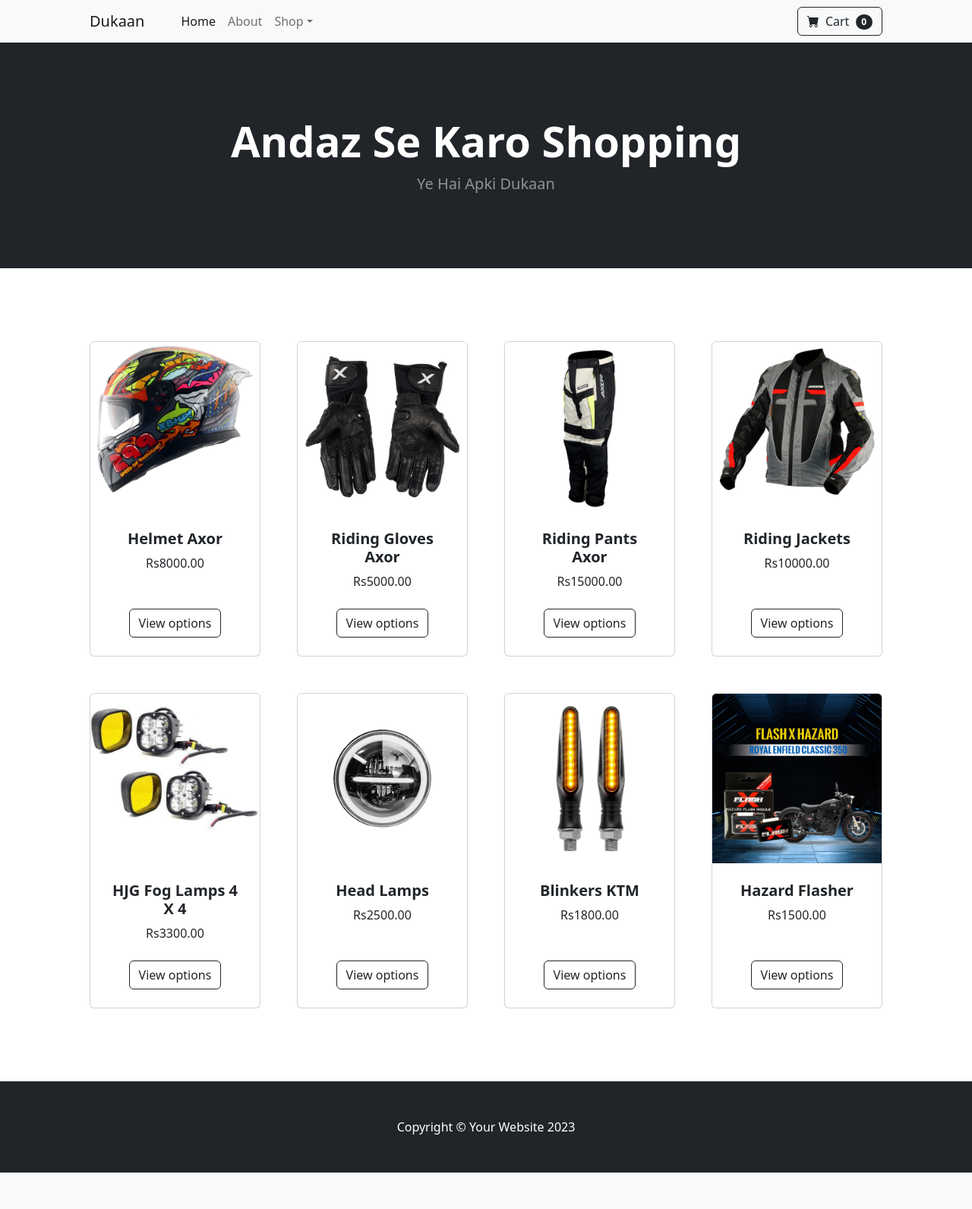
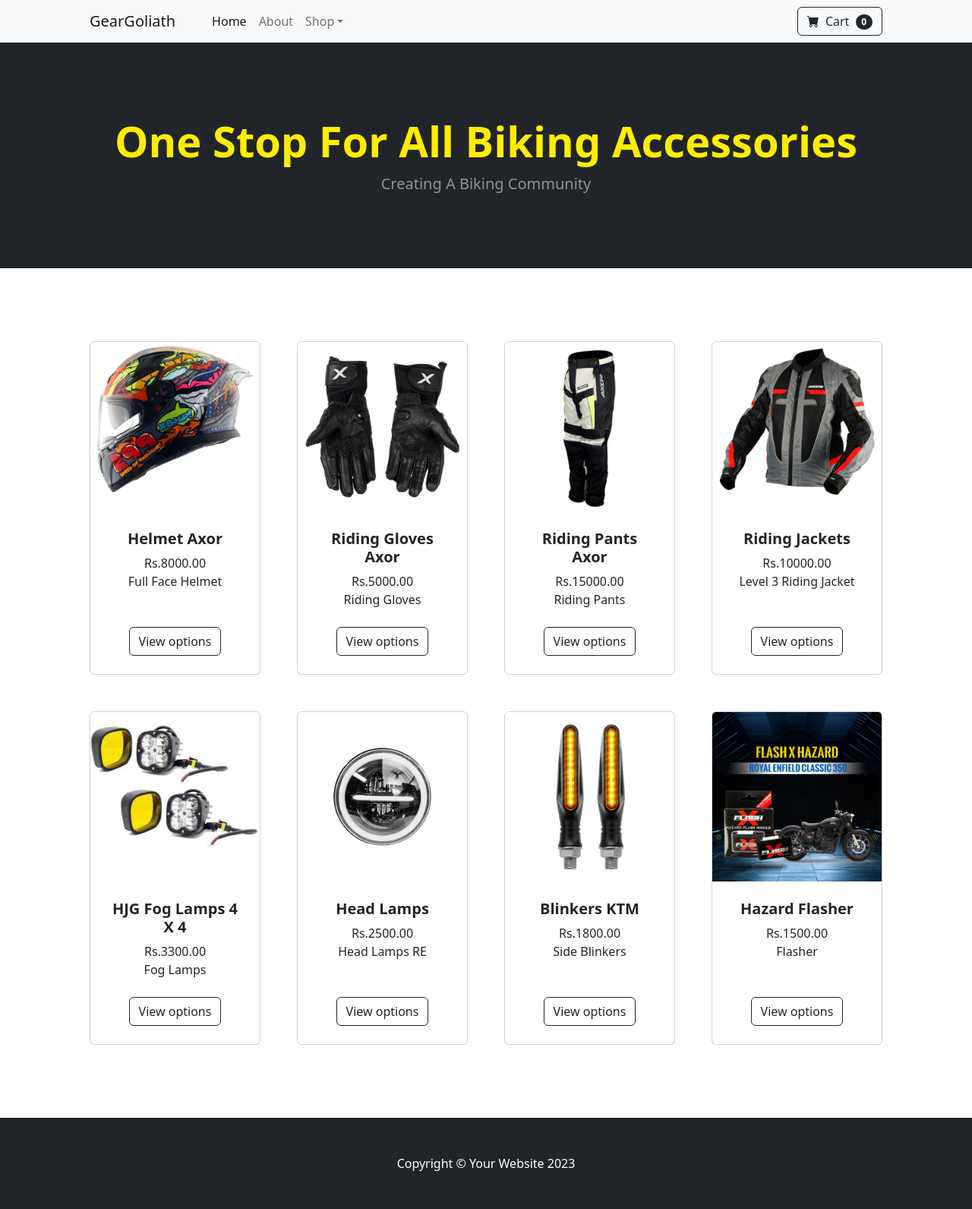
Before and after one commit to Smit07/djangowebapp, a Django app: page / in a window 1280 px wide. Shown: the whole page at 76% size. Before the commit the page ends 1543 px from the top, so only its background shows below. Run offline with Django 5.2, Linux system fonts and the light colour scheme; data comes from the database, SQL or seed files in the repository; both versions use the stored data as it was after the commit; some libraries are stand-ins or nearby versions.

Commit message:
Few Updates to Initial Release

```diff
--- a/store/templates/Home.html
+++ b/store/templates/Home.html
@@ -1,25 +1,45 @@
-{%load static%}
+{% load static %}
 
 <!DOCTYPE html>
 <html lang="en">
 <head>
-        <meta charset="utf-8" />
-        <meta name="viewport" content="width=device-width, initial-scale=1, shrink-to-fit=no" />
-        <meta name="description" content="" />
-        <meta name="author" content="" />
-        <title>Dukaan</title>
+    <meta charset="utf-8">
+    <meta name="viewport" content="width=device-width, initial-scale=1, shrink-to-fit=no">
+    <meta name="description" content="">
+    <meta name="author" content="">
+    <title>GearGoliath</title>
     <!-- Favicon-->
     <link rel="icon" type="image/x-icon" href="{% static 'assets/favicon.ico' %}" />
     <!-- Bootstrap icons-->
     <link href="https://cdn.jsdelivr.net/npm/bootstrap-icons@1.5.0/font/bootstrap-icons.css" rel="stylesheet" />
     <!-- Core theme CSS (includes Bootstrap)-->
     <link href="{% static 'css/styles.css'%}" rel="stylesheet" />
+    <style>
+        .card-hover:hover {
+            transform: translateY(-5px);
+            box-shadow: 0 10px 20px rgba(0, 0, 0, 0.2);
+            transition: transform 0.3s ease, box-shadow 0.3s ease;
+        }
+
+        @keyframes blink {
+            0% { color: red; }
+            20% { color: orange; }
+            40% { color: yellow; }
+            60% { color: green; }
+            80% { color: blue; }
+            100% { color: purple; }
+        }
+
+        .title-blink {
+            animation: blink 2s infinite; /* Adjust animation duration as needed */
+        }
+    </style>
 </head>
 <body>
     <!-- Navigation-->
     <nav class="navbar navbar-expand-lg navbar-light bg-light">
         <div class="container px-4 px-lg-5">
-                <a class="navbar-brand" href="#!">Dukaan</a>
+            <a class="navbar-brand" href="#!">GearGoliath</a>
             <button class="navbar-toggler" type="button" data-bs-toggle="collapse" data-bs-target="#navbarSupportedContent" aria-controls="navbarSupportedContent" aria-expanded="false" aria-label="Toggle navigation"><span class="navbar-toggler-icon"></span></button>
             <div class="collapse navbar-collapse" id="navbarSupportedContent">
                 <ul class="navbar-nav me-auto mb-2 mb-lg-0 ms-lg-4">
@@ -49,8 +69,8 @@
     <header class="bg-dark py-5">
         <div class="container px-4 px-lg-5 my-5">
             <div class="text-center text-white">
-                    <h1 class="display-4 fw-bolder">Andaz Se Karo Shopping</h1>
-                    <p class="lead fw-normal text-white-50 mb-0">Ye Hai Apki Dukaan</p>
+                <h1 class="display-4 fw-bolder title-blink">One Stop For All Biking Accessories</h1>
+                <p class="lead fw-normal text-white-50 mb-0">Creating A Biking Community</p>
             </div>
         </div>
     </header>
@@ -59,11 +79,9 @@
         <div class="container px-4 px-lg-5 mt-5">
             <div class="row gx-4 gx-lg-5 row-cols-2 row-cols-md-3 row-cols-xl-4 justify-content-center">
 
-
                 {% for product in products %}
-
                 <div class="col mb-5">
-                        <div class="card h-100">
+                    <div class="card h-100 card-hover">
                         <!-- Product image-->
                         <img class="card-img-top" src="{{product.image.url}}" alt="..." />
                         <!-- Product details-->
@@ -72,7 +90,9 @@
                                 <!-- Product name-->
                                 <h5 class="fw-bolder">{{product.name}}</h5>
                                 <!-- Product price-->
-                                    Rs{{product.price}}
+                                Rs.{{product.price}}
+                                <br>
+                                {{product.description}}
                             </div>
                         </div>
                         <!-- Product actions-->
@@ -81,11 +101,9 @@
                         </div>
                     </div>
                 </div>
-
                 {% endfor %}
-
             </div>
-
+        </div>
     </section>
     <!-- Footer-->
     <footer class="py-5 bg-dark">
@@ -94,6 +112,6 @@
     <!-- Bootstrap core JS-->
     <script src="https://cdn.jsdelivr.net/npm/bootstrap@5.2.3/dist/js/bootstrap.bundle.min.js"></script>
     <!-- Core theme JS-->
-        <script src="{static 'js/scripts.js'}"></script>
+    <script src="{% static 'js/scripts.js'%}"></script>
 </body>
 </html>
--- a/store/views.py
+++ b/store/views.py
@@ -5,4 +5,9 @@
 def home(request):
 
     products=Product.objects.all()
-    return render(request, 'home.html', {'products':products})
+    return render(request, 'Home.html', {'products':products})
+
+def your_view(request):
+    # Assuming you have a variable named 'motorcycle_background_image' that contains the URL of the motorcycle background image
+    motorcycle_background_image = '/Users/biswasmitlenka/website/ecom/static/assets/motorcycle-background.jpg'
+    return render(request, 'Home.html', {'motorcycle_background_image': motorcycle_background_image})
```
Also changed, not shown: db.sqlite3, media/uploads/product/51GuzRQm3AL.jpg (added), media/uploads/product/BLACKWHITE_2.jpg.webp (added), media/uploads/product/Black1_5e924a80-53e9-4fe8-82bc-7791f70c8c9c.jpg.webp (added), media/uploads/product/F1306-01901.jpg.webp (added), media/uploads/product/Grey_2_76495ab4-ce92-4229-a024-0683be3d574f.jpg.webp (added), media/uploads/product/Untitled-2023-12-30T151227.357.jpg.webp (added), media/uploads/product/royalenfieldclassic350.jpg.webp (added), media/uploads/product/xbhb_3.jpg.webp (added), static/assets/motorcycle-background.jpg (added), 4 other files. Lines whose indentation alone changed are shown as unchanged.
